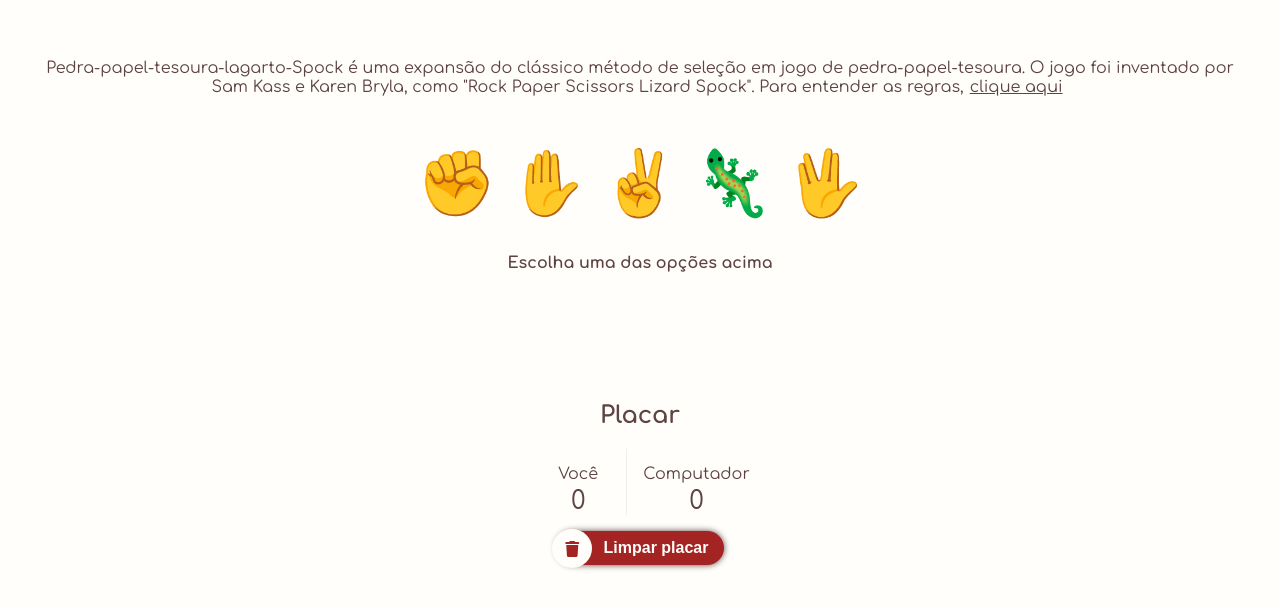
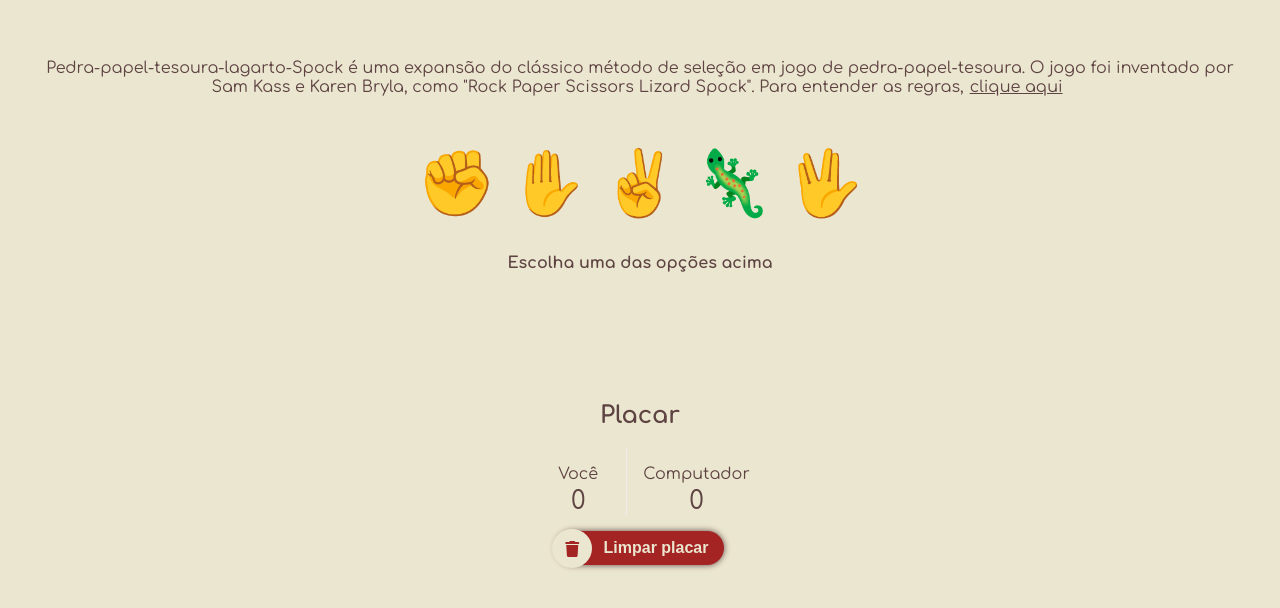
Before and after one commit to HaluDeCassia/largato-spock, a React (Create React App) app: page / in a window 1280 px wide. Shown: the part 112-720 px from the top of the page. Built offline with nearby package versions, Linux system fonts and the light colour scheme.

Commit message:
Add success color in colors.js

```diff
--- a/src/styles/colors.js
+++ b/src/styles/colors.js
@@ -1,3 +1,4 @@
-export const lightColor = "#FFFEFA";
 export const darkColor = '#5E4343';
+export const lightColor = "#EBE6CF";
 export const dangerColor = '#A42323';
+export const successColor = '#205320';
```
